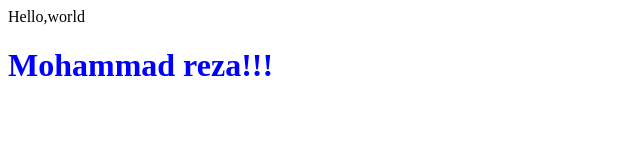
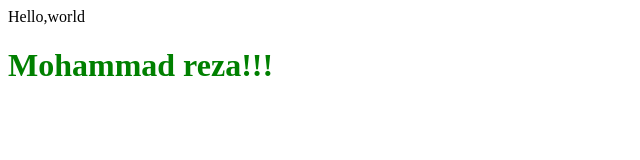
Before and after one commit to mrhajimaghsoodi/cs50xiran, a plain HTML site: page index.html in a window 1280 px wide. Shown: the whole page, without its empty margins (0-640 px from the left). Drawn offline with Linux system fonts and the light colour scheme.

Commit message:
change color in heading

```diff
--- a/index.html
+++ b/index.html
@@ -8,6 +8,6 @@
 </head>
 <body>
     Hello,world
-    <h1 style = "color: blue">Mohammad reza!!!</h1>
+    <h1 style = "color: green">Mohammad reza!!!</h1>
 </body>
 </html>
```
